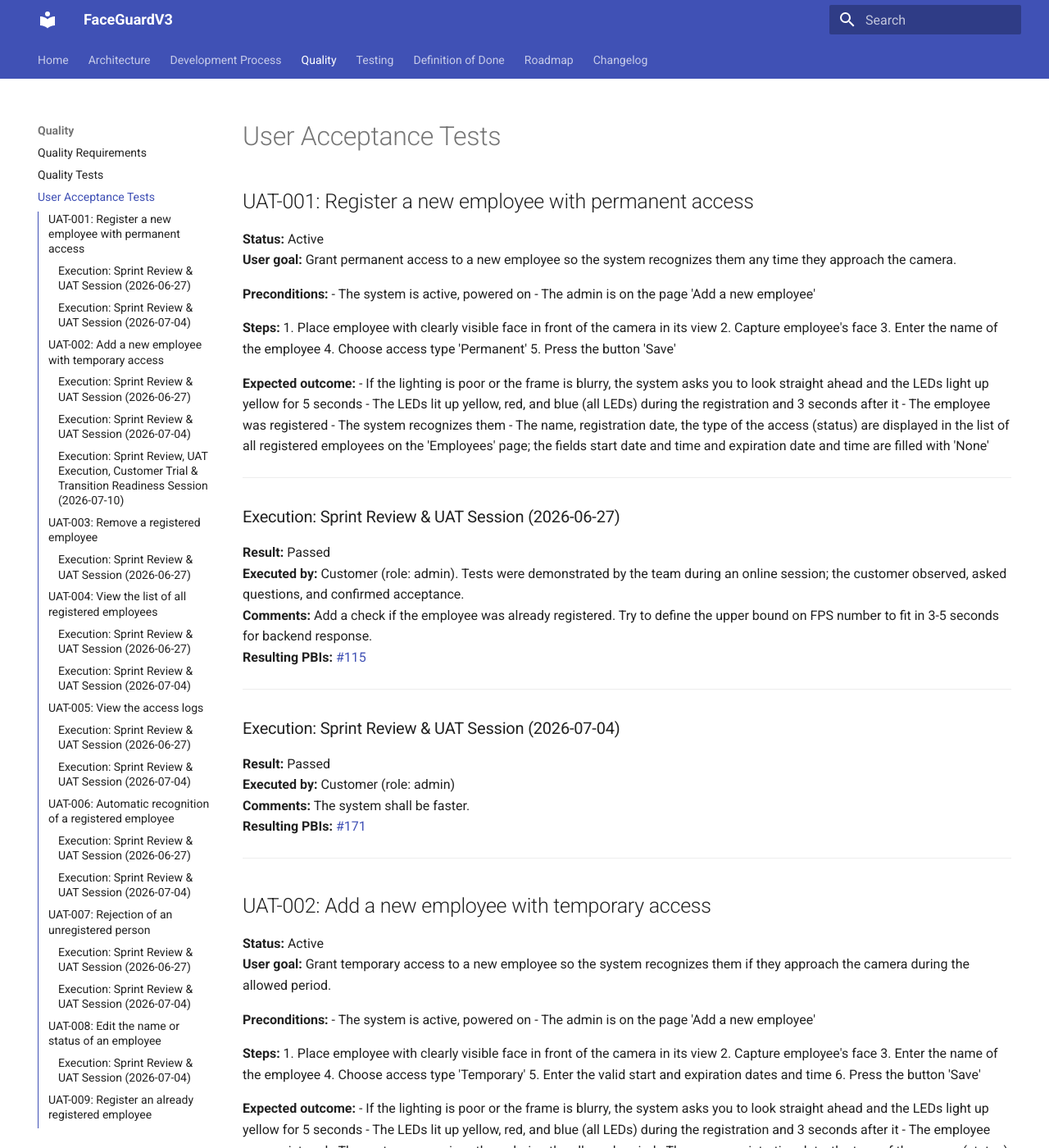
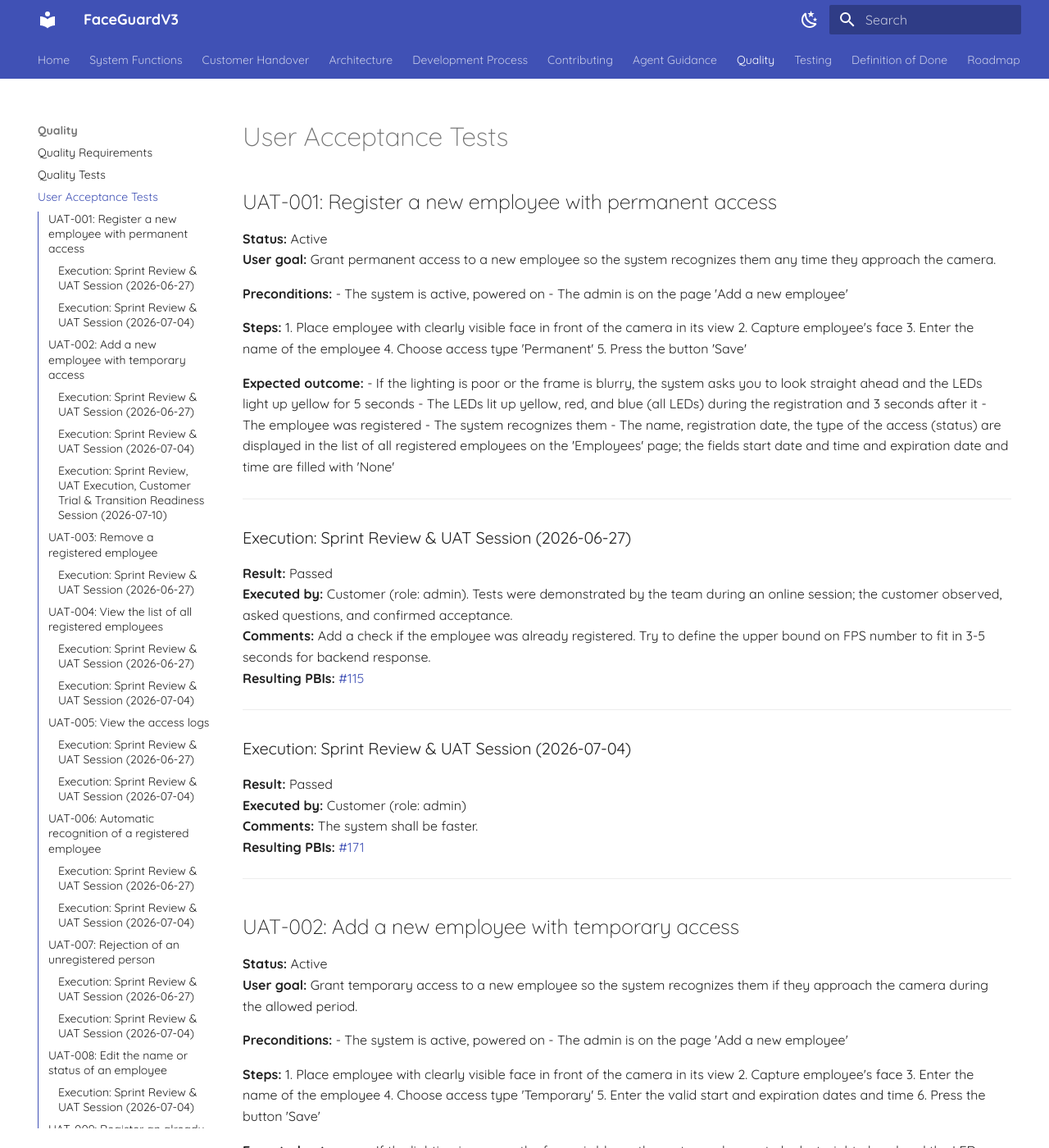
Before and after one commit to Innopolis-Robotics-Society/FaceGuardV3, an MkDocs documentation site: the page built from docs/user-acceptance-tests.md, in a window 1280 px wide and 1400 px high. Shown: the whole window at 82% size. Built offline with MkDocs 1.6.1 and Material for MkDocs 9.7.7, drawn with Linux system fonts in a browser that asks for light colours.

```diff
--- a/mkdocs.yml
+++ b/mkdocs.yml
@@ -2,20 +2,38 @@ site_name: FaceGuardV3
 site_url: https://innopolis-robotics-society.github.io/FaceGuardV3/
 theme:
   name: material
+  font:
+    text: Quicksand
+    code: Roboto Mono
   features:
     - navigation.tabs
     - navigation.sections
     - navigation.top
     - toc.integrate
   palette:
-    - scheme: default
-      primary: indigo
-      accent: indigo
+    # Light mode
+    - media: "(prefers-color-scheme: light)"
+      scheme: default
+      primary: custom
+      accent: purple
+      toggle:
+        icon: material/weather-night
+        name: Switch to dark mode
+    # Dark mode
+    - media: "(prefers-color-scheme: dark)"
+      scheme: slate
+      primary: custom
+      accent: purple
+      toggle:
+        icon: material/weather-sunny
+        name: Switch to light mode
 
 docs_dir: docs
 
 nav:
   - Home: index.md
+  - System Functions: system-functions.md
+  - Customer Handover: customer-handover.md
   - Architecture:
       - Overview: architecture/README.md
       - ADRs:
@@ -23,6 +41,8 @@ nav:
           - ADR-002 Reject on Status Code Before Embedding Match: architecture/adr/ADR-002-reject-on-status-code-before-embedding-match.md
           - ADR-003 Synchronous Recognition Pipeline for Response Time: architecture/adr/ADR-003-synchronous-recognition-pipeline-for-response-time.md
   - Development Process: development-process.md
+  - Contributing: contributing.md
+  - Agent Guidance: agents.md
   - Quality:
       - Quality Requirements: quality-requirements.md
       - Quality Tests: quality-requirement-tests.md
@@ -30,17 +50,13 @@ nav:
   - Testing: testing.md
   - Definition of Done: definition-of-done.md
   - Roadmap: roadmap.md
-  - Changelog: https://github.com/Innopolis-Robotics-Society/FaceGuardV3/blob/main/CHANGELOG.md
+  - Changelog: changelog.md
 
 plugins:
   - search
-  - include-markdown
-
-markdown_extensions:
-  - toc:
-      permalink: true
-  - pymdownx.highlight
-  - pymdownx.superfences
   - pymdownx.tabbed
   - pymdownx.tasklist
   - admonition
+
+extra_css:
+  - stylesheets/extra.css
```
